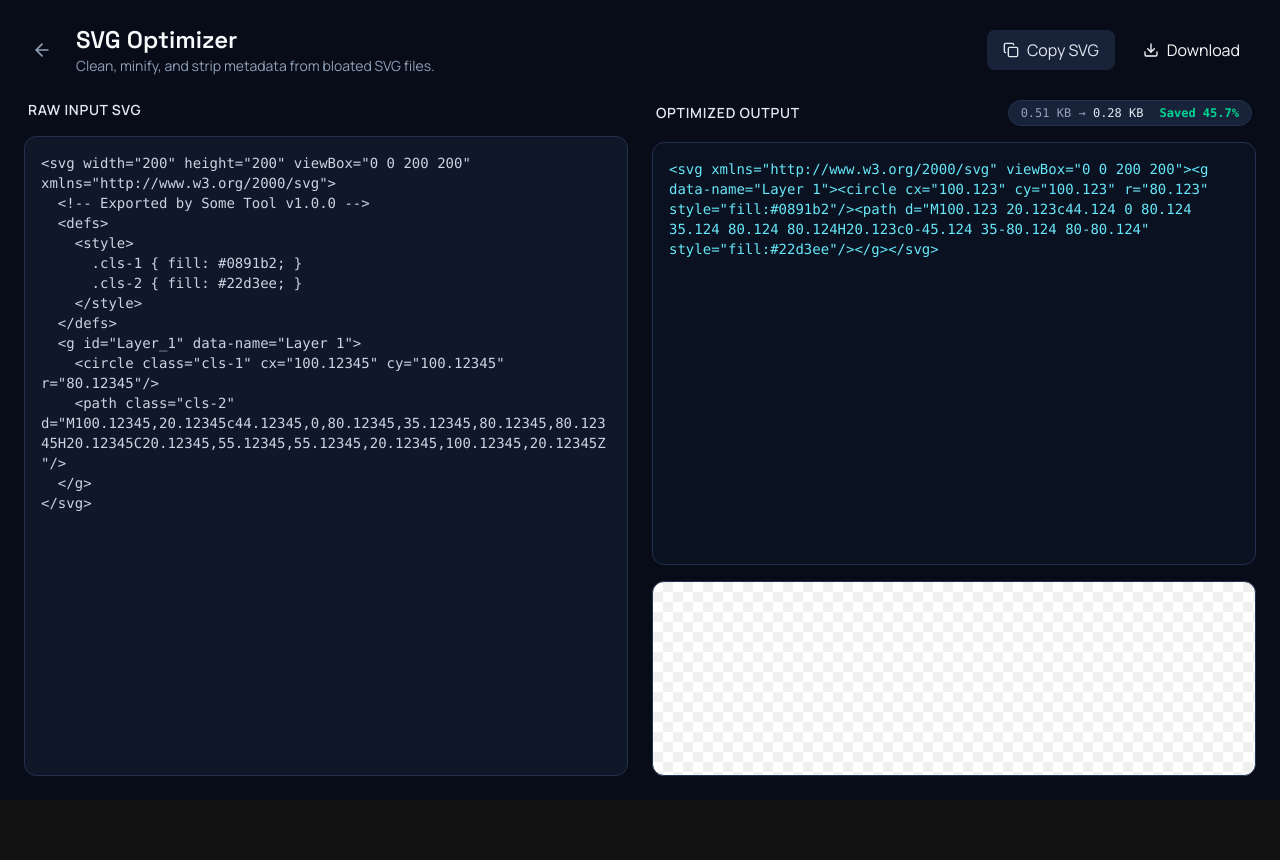
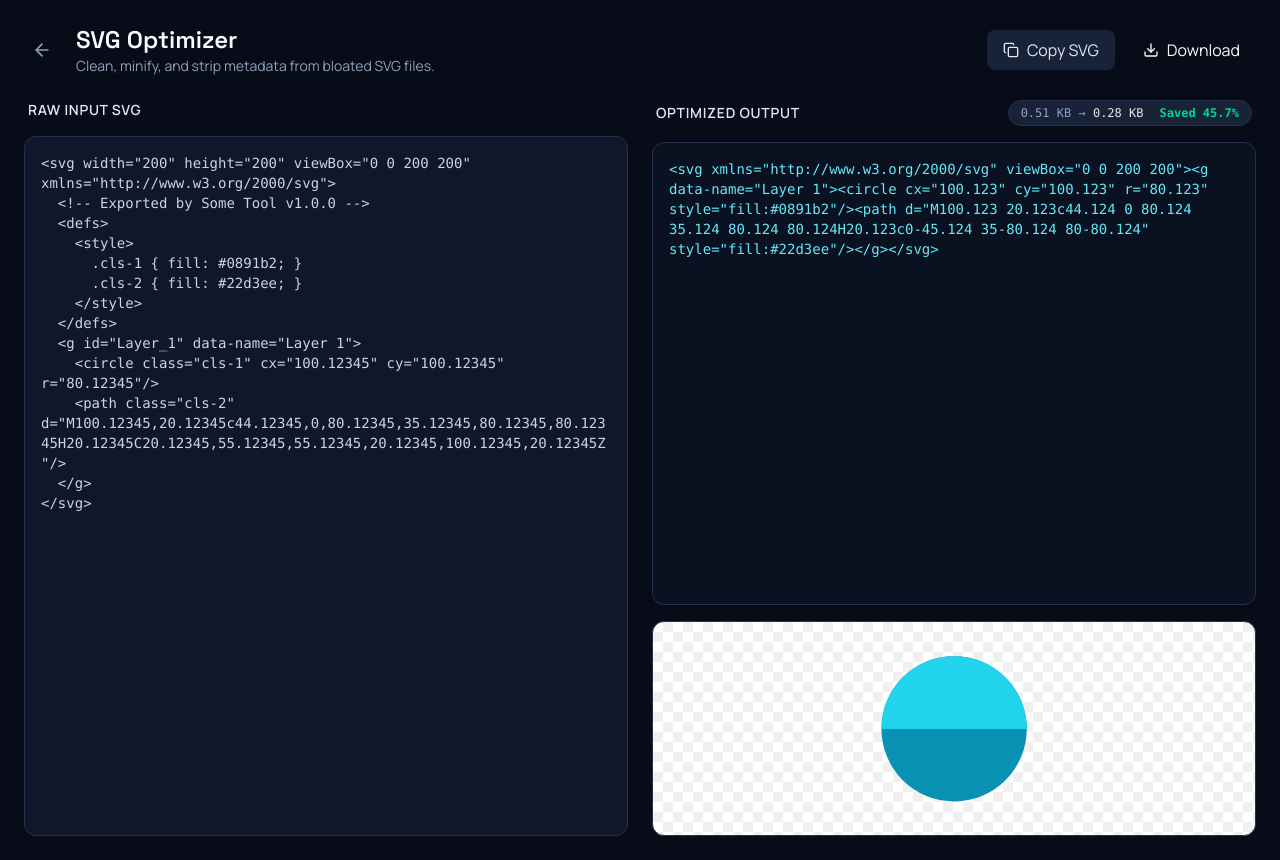
Before and after one commit to Champion2005/microtools, a React (Vite) app: page /svg-optimizer in a window 1280 px wide. Both pictures are taken after a click on the button "Copy SVG". Before the commit the page ends 800 px from the top, so only its background shows below. Built offline with nearby package versions, Linux system fonts and the light colour scheme; what pica would draw is missing.

Commit message:
fix: SVG Optimizer preview rendering logic

```diff
--- a/src/pages/SvgOptimizer.jsx
+++ b/src/pages/SvgOptimizer.jsx
@@ -166,7 +166,7 @@ export default function SvgOptimizer() {
             <div className="flex-1 bg-white border border-surface-700 rounded-xl overflow-hidden flex items-center justify-center p-4 relative checker-bg">
                <style>{`.checker-bg { background-image: linear-gradient(45deg, #f0f0f0 25%, transparent 25%), linear-gradient(-45deg, #f0f0f0 25%, transparent 25%), linear-gradient(45deg, transparent 75%, #f0f0f0 75%), linear-gradient(-45deg, transparent 75%, #f0f0f0 75%); background-size: 20px 20px; background-position: 0 0, 0 10px, 10px -10px, -10px 0px; }`}</style>
                {outputSvg ? (
-                 <div dangerouslySetInnerHTML={{ __html: outputSvg }} className="max-w-full max-h-full object-contain [&>svg]:max-w-full [&>svg]:max-h-full" />
+                 <div dangerouslySetInnerHTML={{ __html: outputSvg }} className="w-full h-full flex items-center justify-center [&>svg]:w-full [&>svg]:h-full [&>svg]:max-w-full [&>svg]:max-h-full" />
                ) : (
                  <div className="text-slate-400 flex items-center gap-2 bg-surface-950 p-2 rounded">
                    <Info className="w-4 h-4" /> No valid SVG to preview
```
